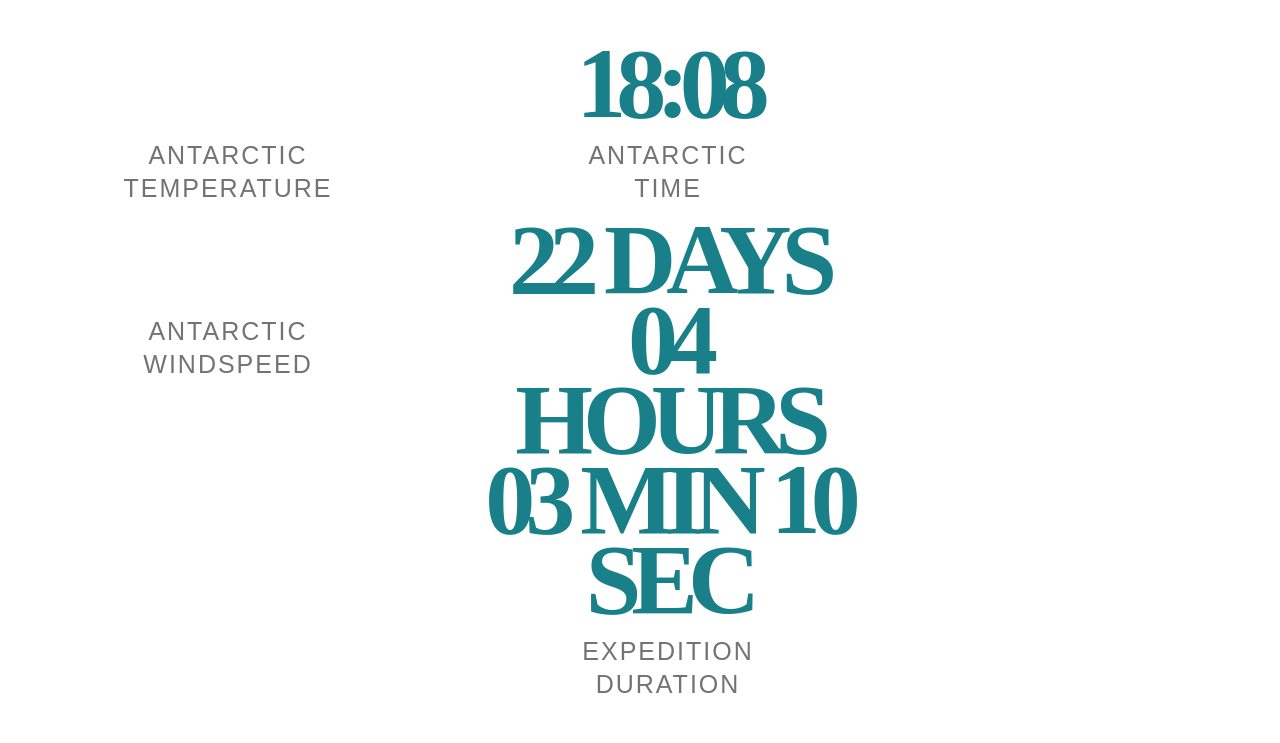
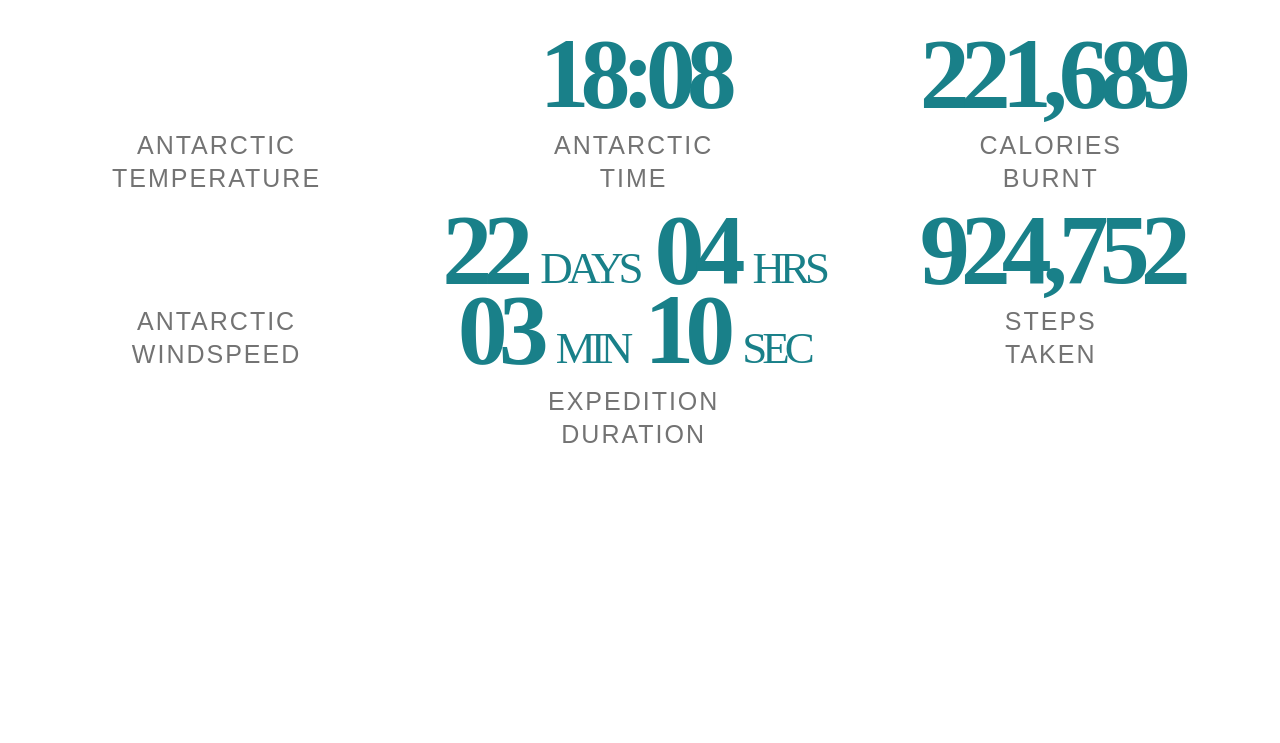
Before and after one commit to beeFlaherty/duesouth-widget, a website: page src/pages/index.html in a window 1280 px wide. Shown: the top 743 px of the page. Drawn offline with Linux system fonts and the light colour scheme; no server answers; a web font is replaced by a local one.

Commit message:
Stylin stylin

```diff
--- a/src/pages/index.html
+++ b/src/pages/index.html
@@ -12,10 +12,27 @@
 
     .ds-dashboard-widgets {
         width: 400px;
-        margin: 10px;
-        padding: 10px;
+        padding: 10px 0;
         float: left;
         text-align: center;
+    }
+
+    @media screen and (min-width: 0px) {
+        .ds-dashboard-widgets {
+            width: 100%;
+        }
+    }
+
+    @media screen and (min-width: 800px) {
+        .ds-dashboard-widgets {
+            width: 50%;
+        }
+    }
+
+    @media screen and (min-width: 1000px) {
+        .ds-dashboard-widgets {
+            width: 33%;
+        }
     }
 
     .ds-dashboard-widgets .stat, .ds-dashboard-widgets .stat-title{
@@ -28,9 +45,16 @@
         font-family: "futura-pt";
         font-weight: bold;
         font-size: 100px;
-        letter-spacing: -10px;
+        letter-spacing: -9px;
         line-height: 0.8em;
         padding-bottom: 15px;
+    }
+
+    .ds-dashboard-widgets .stat small {
+        font-size: 45%;
+        letter-spacing: -5px;
+        font-weight: normal;
+        line-height: 0.8em;
     }
 
     .ds-dashboard-widgets .stat-title {
@@ -141,7 +165,7 @@
 
                             var seconds = parseInt(duration / SECOND);
 
-                            document.getElementById(UniqueID).innerHTML = uniformNumber(days) + ' days ' + uniformNumber(hours) + ' hours ' + uniformNumber(minutes) + ' min ' + uniformNumber(seconds) + ' sec';
+                            document.getElementById(UniqueID).innerHTML = uniformNumber(days) + ' <small>days</small> ' + uniformNumber(hours) + ' <small>hrs</small> ' + uniformNumber(minutes) + ' <small>min</small> ' + uniformNumber(seconds) + ' <small>sec</small>';
                             //set data here
                         };
 
@@ -192,8 +216,8 @@
                             var temperature = Math.round(data.main.temp);
                             var wind_speed = data.wind.speed;
 
-                            weatherElements[0].querySelector(".temperature").innerHTML = temperature + ' &deg;C';
-                            weatherElements[0].querySelector(".wind_speed").innerHTML = wind_speed + ' m/s';
+                            weatherElements[0].querySelector(".temperature").innerHTML = temperature + ' <small>&deg;C</small>';
+                            weatherElements[0].querySelector(".wind_speed").innerHTML = wind_speed + '<small>m/s</small>';
                         } catch (e) {
                             console.log('error', e);
                         }
```
